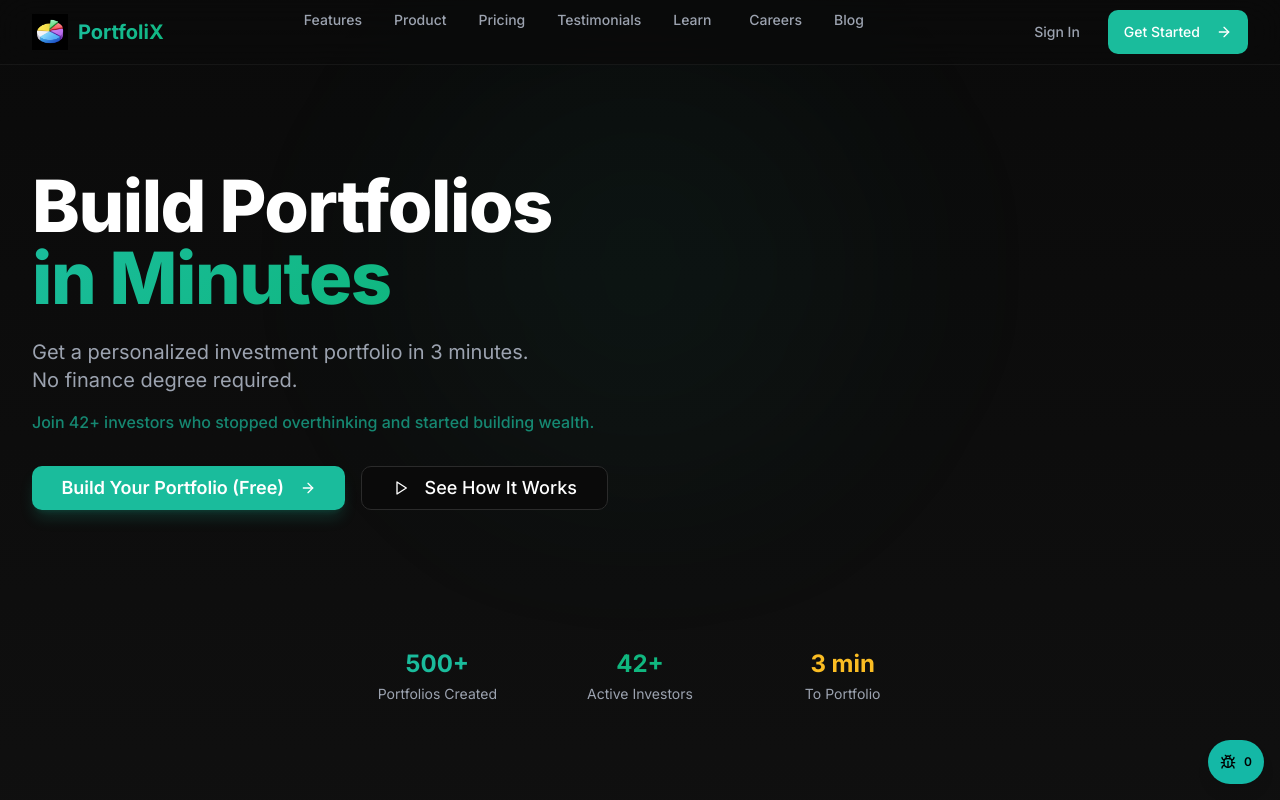
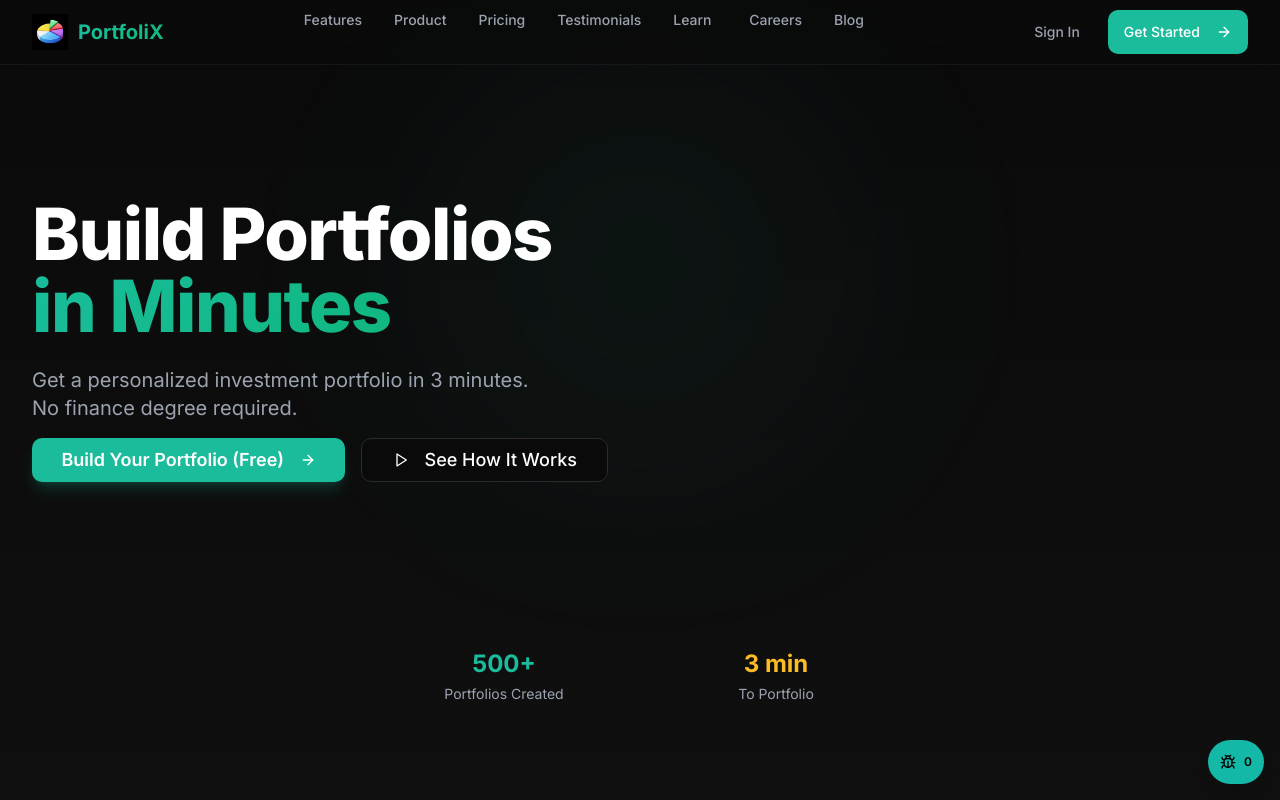
Before and after one commit to rolandpeter656-droid/portfolix-com, a React (Vite) app: page / in a window 1280 px wide. Shown: the top 800 px of the page. Built offline with nearby package versions, Linux system fonts and the light colour scheme.

Commit message:
Changes
Co-authored-by: rolandpeter656-droid <232124608+rolandpeter656-droid@users.noreply.github.com>

```diff
--- a/src/components/landing/HeroSection.tsx
+++ b/src/components/landing/HeroSection.tsx
@@ -30,11 +30,6 @@ export const HeroSection = ({ onGetStarted }: HeroSectionProps) => {
               Get a personalized investment portfolio in 3 minutes.{" "}
               <br className="hidden sm:block" />
               No finance degree required.
-            </p>
-
-            {/* Social proof */}
-            <p className="text-sm sm:text-base text-primary/70 mb-8 font-medium animate-fade-in-up-delay-3">
-              Join 42+ investors who stopped overthinking and started building wealth.
             </p>
 
             {/* CTAs */}
@@ -133,10 +128,9 @@ export const HeroSection = ({ onGetStarted }: HeroSectionProps) => {
         </div>
 
         {/* Trust indicators - below on mobile */}
-        <div className="grid grid-cols-3 gap-4 sm:gap-8 max-w-lg mx-auto lg:max-w-xl mt-16 lg:mt-20 animate-fade-in-up-delay-3">
+        <div className="grid grid-cols-2 gap-4 sm:gap-8 max-w-md mx-auto lg:max-w-lg mt-16 lg:mt-20 animate-fade-in-up-delay-3">
           {[
             { value: "500+", label: "Portfolios Created", color: "text-primary" },
-            { value: "42+", label: "Active Investors", color: "text-success" },
             { value: "3 min", label: "To Portfolio", color: "text-warning" },
           ].map((stat) => (
             <div key={stat.label} className="text-center">
```
